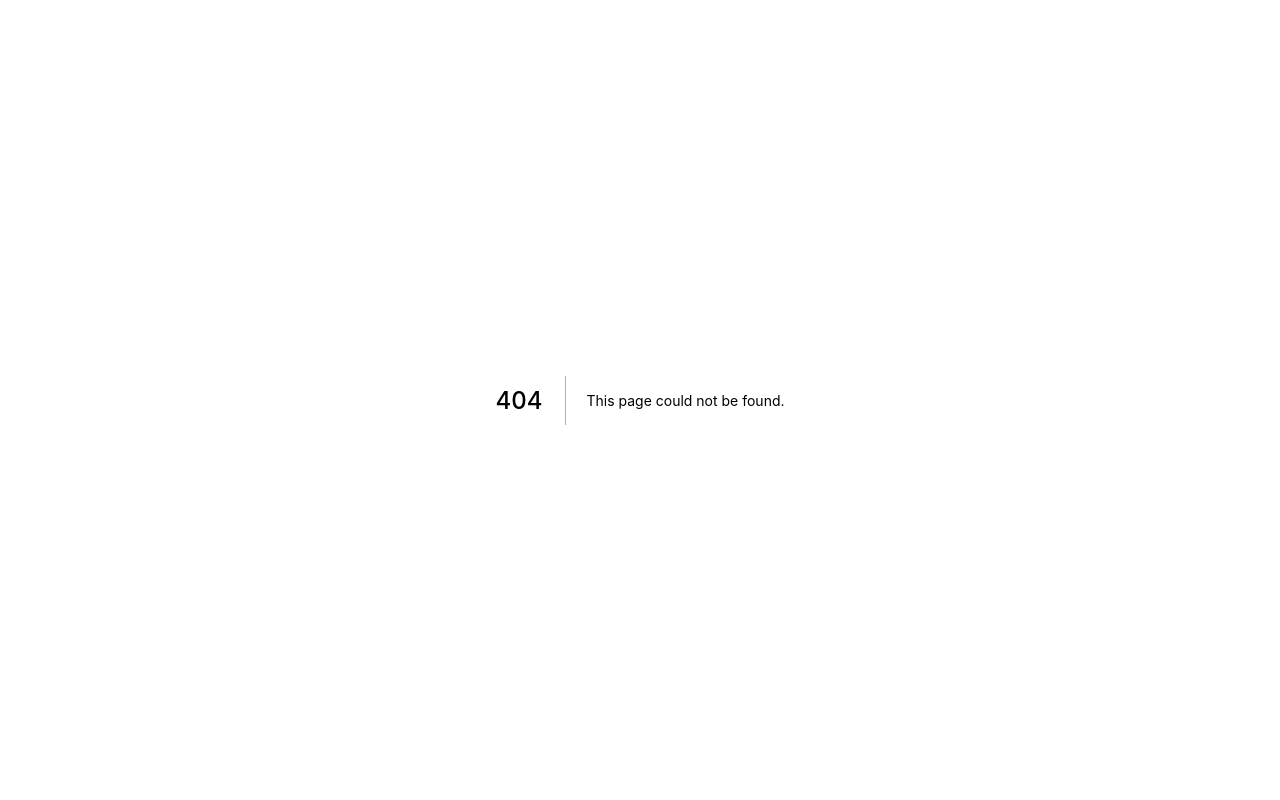
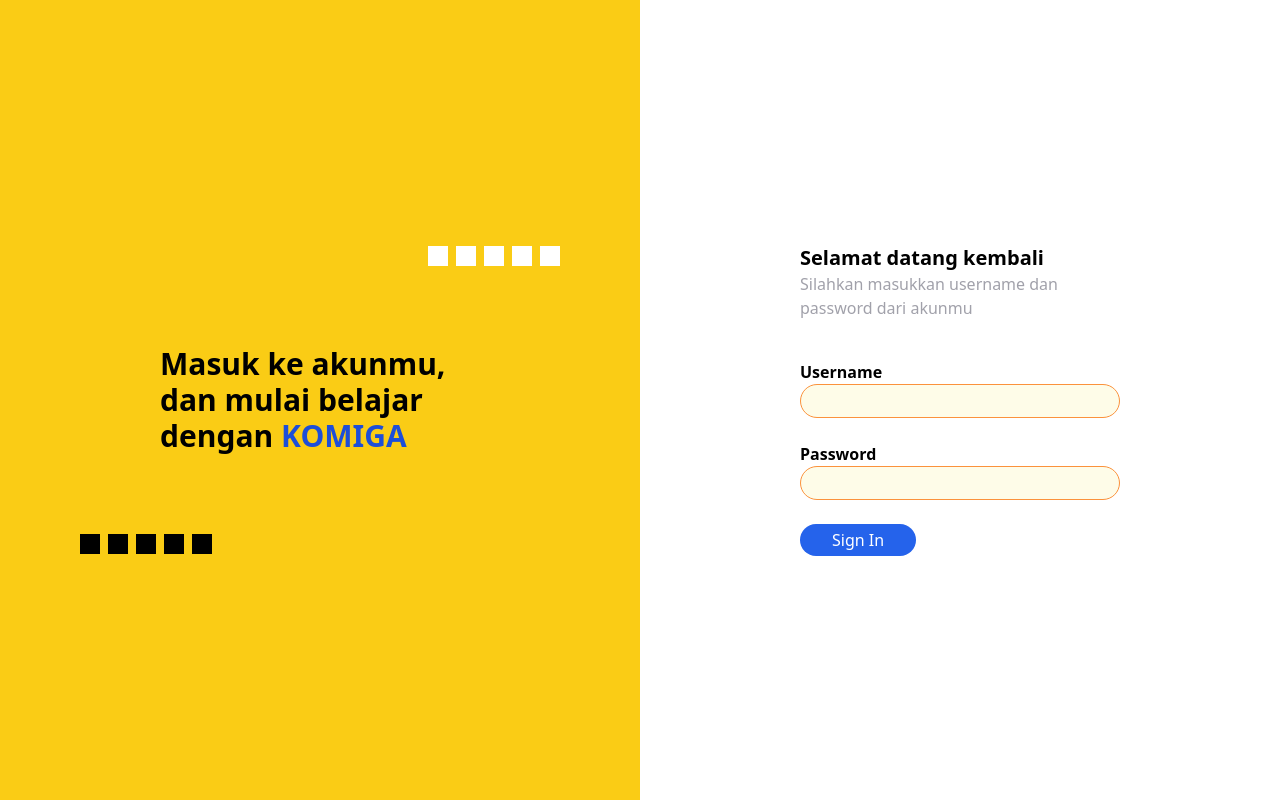
Before and after one commit to SeptAlfauzan/komiga, a Next.js app: page /auth in a window 1280 px wide. Before the commit this address had no page. Built offline with nearby package versions, Linux system fonts and the light colour scheme.

Commit message:
add sign in and admin dashboard page, and user/admin register rest api

```diff
--- /dev/null
+++ b/feature/auth/libs/auth.ts
@@ -0,0 +1,22 @@
+import bcrypt from "bcrypt";
+export const genHash = async (plain: string): Promise<string> =>
+  new Promise((resolve, reject) => {
+    bcrypt.genSalt(10, (err, salt) => {
+      if (err) reject(err);
+      bcrypt.hash(plain, salt, (err, hash) => {
+        if (err) reject(err);
+        resolve(hash);
+      });
+    });
+  });
+
+export const compareHash = async (
+  plain: string,
+  hash: string
+): Promise<boolean> =>
+  new Promise((resolve, reject) => {
+    bcrypt.compare(plain, hash, (err, result) => {
+      if (err) reject(err);
+      resolve(result);
+    });
+  });
--- /dev/null
+++ b/pages/admin/dashboard/index.tsx
@@ -0,0 +1,63 @@
+import { NextPage } from "next";
+import React from "react";
+
+const Dashboard: NextPage = () => {
+  return (
+    <div className="h-screen w-full bg-zinc-50 flex flex-row">
+      <div className="md:w-1/4 h-full bg-white flex flex-col items-center py-10 px-10">
+        {/* name section */}
+        <>
+          <div className="w-20 h-20 rounded-full bg-zinc-200 relative">
+            <div className="bg-green-400 border-2 border-white w-3 h-3 rounded-full absolute bottom-0 right-[14%]" />
+          </div>
+          <h3 className="text-black font-bold text-lg">Admin</h3>
+          <h5 className="text-zinc-300">Admin name</h5>
+        </>
+        {/* menu */}
+        <ul className="w-full border-t-2 border-r-zinc-400 pt-10 mt-10 flex flex-col gap-4">
+          <li
+            className={`bg-gradient-to-br from-yellow-300 to-pink-500 py-1 px-4 rounded-full text-white`}
+          >
+            Dashboard
+          </li>
+          <li
+            className={`hover:bg-gradient-to-br from-yellow-300 to-pink-500 py-1 px-4 rounded-full hover:text-white text-black bg-white duration-250 transition-all cursor-pointer`}
+          >
+            Komik
+          </li>
+          <li
+            className={`hover:bg-gradient-to-br from-yellow-300 to-pink-500 py-1 px-4 rounded-full hover:text-white text-black bg-white duration-250 transition-all cursor-pointer`}
+          >
+            Genre
+          </li>
+          <li
+            className={`hover:bg-gradient-to-br from-yellow-300 to-pink-500 py-1 px-4 rounded-full hover:text-white text-black bg-white duration-250 transition-all cursor-pointer`}
+          >
+            Admin
+          </li>
+          <li
+            className={`hover:bg-gradient-to-br from-yellow-300 to-pink-500 py-1 px-4 rounded-full hover:text-white text-black bg-white duration-250 transition-all cursor-pointer`}
+          >
+            Logout
+          </li>
+        </ul>
+      </div>
+      <div className="md:w-3/4 h-fit overflow-y-scroll flex flex-wrap px-[100px] py-10 gap-10 items-center">
+        <Card />
+        <Card />
+        <Card />
+      </div>
+    </div>
+  );
+};
+
+const Card: React.FC = () => {
+  return (
+    <div className="md:w-[300px] h-fit py-5 rounded-lg bg-gradient-to-br from-yellow-300 to-pink-500 text-white flex flex-col px-10">
+      <h3 className="text-3xl">Title</h3>
+      <h5 className="font-bold text-5xl self-end">10000</h5>
+    </div>
+  );
+};
+
+export default Dashboard;
--- /dev/null
+++ b/pages/api/auth/index.ts
@@ -0,0 +1,26 @@
+// Next.js API route support: https://nextjs.org/docs/api-routes/introduction
+import { PrismaClient, User } from "@prisma/client";
+import type { NextApiRequest, NextApiResponse } from "next";
+import { compareHash } from "../../../feature/auth/libs/auth";
+
+const prisma = new PrismaClient();
+export default async function handler(
+  req: NextApiRequest,
+  res: NextApiResponse<User | boolean>
+) {
+  switch (req.method) {
+    case "POST":
+      const { username, password } = req.body;
+      const user = await prisma.user.findFirst({
+        where: {
+          username,
+        },
+      });
+      console.log(user?.password);
+      const validate = await compareHash(password, user?.password!);
+      return res.status(200).json(validate);
+      break;
+    default:
+      break;
+  }
+}
--- a/pages/api/test/index.ts
+++ /dev/null
@@ -1,13 +0,0 @@
-// Next.js API route support: https://nextjs.org/docs/api-routes/introduction
-import type { NextApiRequest, NextApiResponse } from "next";
-
-type Data = {
-  name: string;
-};
-
-export default function handler(
-  req: NextApiRequest,
-  res: NextApiResponse<Data>
-) {
-  res.status(200).json({ name: "John Doe" });
-}
--- /dev/null
+++ b/pages/api/users/index.ts
@@ -0,0 +1,23 @@
+// Next.js API route support: https://nextjs.org/docs/api-routes/introduction
+import { PrismaClient, User } from "@prisma/client";
+import type { NextApiRequest, NextApiResponse } from "next";
+import { genHash } from "../../../feature/auth/libs/auth";
+
+const prisma = new PrismaClient();
+export default async function handler(
+  req: NextApiRequest,
+  res: NextApiResponse<User>
+) {
+  switch (req.method) {
+    case "POST":
+      const inputData: User = req.body;
+      const hash = await genHash(inputData.password);
+      inputData.password = hash;
+      const newUser = await prisma.user.create({ data: inputData });
+      res.status(200).json(newUser);
+      break;
+    default:
+      res.status(500);
+      break;
+  }
+}
--- /dev/null
+++ b/pages/auth/index.tsx
@@ -0,0 +1,103 @@
+import { User } from "@prisma/client";
+import axios from "axios";
+import { NextPage } from "next";
+import { useRouter } from "next/router";
+import React, { HTMLAttributes } from "react";
+import { useForm } from "react-hook-form";
+
+const Auth: NextPage = () => {
+  const {
+    register,
+    handleSubmit,
+    watch,
+    formState: { errors },
+  } = useForm<User>();
+  const [failed, setFailed] = React.useState<boolean>(true);
+
+  const router = useRouter();
+  const onSubmit = async (data: User) => {
+    try {
+      const response = await axios.post("/api/auth", data);
+      setFailed(response.data);
+      response.data && router.push("/admin/dashboard");
+    } catch (error) {
+      console.log(error);
+      setFailed(false);
+    }
+  };
+  return (
+    <div className="w-full h-screen flex">
+      <div className="w-1/2 bg-yellow-400 flex items-center justify-center px-40 relative">
+        <h3 className="text-3xl font-bold relative">
+          <Boxes
+            boxNumber={5}
+            className="bg-white"
+            position={"-top-[100px] -right-[80px]"}
+          />
+          Masuk ke akunmu, dan mulai belajar dengan{" "}
+          <span className="text-blue-700">KOMIGA</span>
+          <Boxes
+            boxNumber={5}
+            className="bg-black"
+            position={"-bottom-[100px] -left-[80px]"}
+          />
+        </h3>
+      </div>
+      <div className="bg-white w-1/2 flex flex-col items-center justify-center px-40">
+        <div>
+          <h3 className="text-black font-bold text-xl">
+            Selamat datang kembali
+          </h3>
+          <h5 className="text-zinc-400">
+            Silahkan masukkan username dan password dari akunmu
+          </h5>
+          <form
+            onSubmit={handleSubmit(onSubmit)}
+            className="flex flex-col gap-6 mt-10"
+          >
+            <div className="flex flex-col">
+              <label className="font-bold">Username</label>
+              <input
+                {...register("username")}
+                type="text"
+                className="bg-yellow-50 border border-orange-400 rounded-full py-1 px-2"
+              />
+            </div>
+            <div className="flex flex-col">
+              <label className="font-bold">Password</label>
+              <input
+                {...register("password")}
+                type="password"
+                className="bg-yellow-50 border border-orange-400 rounded-full py-1 px-2"
+              />
+            </div>
+            <button
+              type="submit"
+              className="bg-blue-600 text-white rounded-full px-8 py-1 w-fit"
+            >
+              Sign In
+            </button>
+          </form>
+        </div>
+      </div>
+    </div>
+  );
+};
+
+interface BoxesProps extends HTMLAttributes<HTMLDivElement> {
+  classsName?: string;
+  boxNumber: number;
+  position?: string | null;
+}
+const Boxes: React.FC<BoxesProps> = (props) => {
+  const { className, boxNumber, position, ...rest } = props;
+  return (
+    <div className={`absolute flex gap-2 ${position ? position : ""}`}>
+      {new Array(boxNumber).fill(null).map((_, key) => (
+        <div key={key} className={`w-5 h-5 ${className}`} />
+      ))}
+    </div>
+  );
+};
+
+export default Auth;
```
Also changed, not shown: package.json (+7 -1 lines), 2 other files (tests, documents, lock files or other folders).
